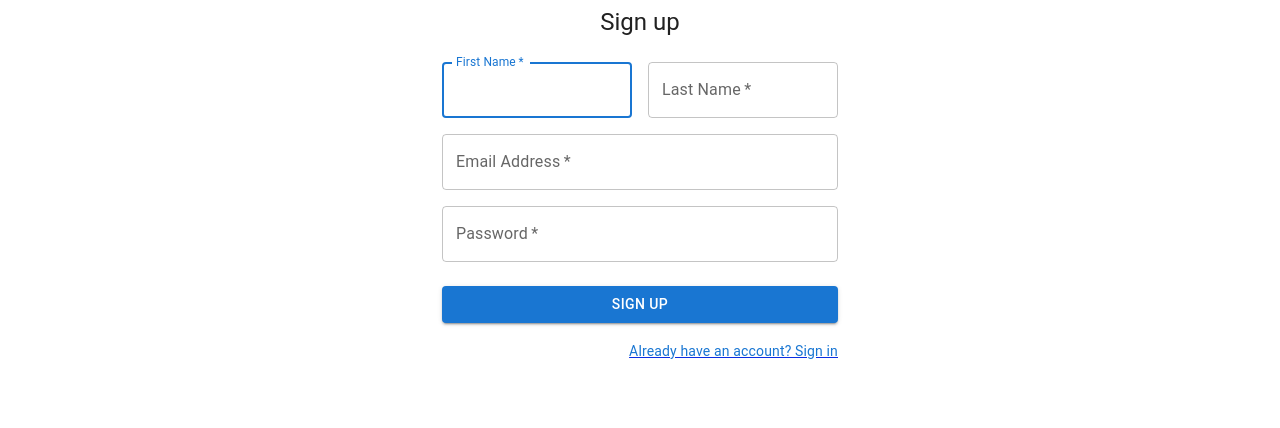
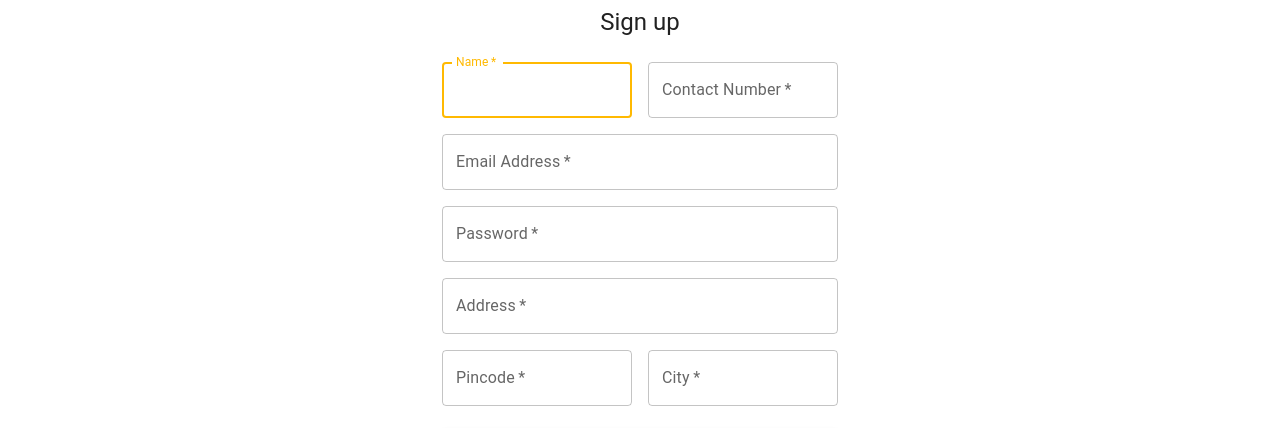
Before and after one commit to Ishikaa-Pitti/client, a React (Create React App) app: page /registerc in a window 1280 px wide. Shown: the part 519-947 px from the top of the page. Built offline with nearby package versions, Linux system fonts and the light colour scheme.

Commit message:
client registration UI complete

```diff
--- a/src/pages/registerc.js
+++ b/src/pages/registerc.js
@@ -12,8 +12,7 @@ import Typography from '@mui/material/Typography';
 import Container from '@mui/material/Container';
 import { createTheme, ThemeProvider } from '@mui/material/styles';
 import { useNavigate } from 'react-router-dom';
-
-const theme = createTheme();
+import { theme } from '../App';
 
 export default function Registerc() {
   const navigate = useNavigate();
@@ -65,11 +64,11 @@ export default function Registerc() {
               <Grid item xs={12} sm={6}>
                 <TextField
                   autoComplete="given-name"
-                  name="firstName"
+                  name="Name"
                   required
                   fullWidth
-                  id="firstName"
-                  label="First Name"
+                  id="Name"
+                  label="Name"
                   autoFocus
                 />
               </Grid>
@@ -77,9 +76,9 @@ export default function Registerc() {
                 <TextField
                   required
                   fullWidth
-                  id="lastName"
-                  label="Last Name"
-                  name="lastName"
+                  id="contact"
+                  label="Contact Number"
+                  name="contactNumber"
                   autoComplete="family-name"
                 />
               </Grid>
@@ -103,6 +102,43 @@ export default function Registerc() {
                   id="password"
                   autoComplete="new-password"
                 />
+
+              </Grid>
+              <Grid item xs={12}>
+                <TextField
+                  required
+                  fullWidth
+                  name="address"
+                  label="Address"
+
+                  id="address"
+                  autoComplete="address"
+                />
+
+              </Grid>
+              <Grid item xs={6}>
+                <TextField
+                  required
+                  fullWidth
+                  name="pincode"
+                  label="Pincode"
+
+                  id="pincode"
+                  autoComplete="pincode"
+                />
+
+              </Grid>
+              <Grid item xs={6}>
+                <TextField
+                  required
+                  fullWidth
+                  name="city"
+                  label="City"
+
+                  id="city"
+                  autoComplete="city"
+                />
+
               </Grid>
 
             </Grid>
```
